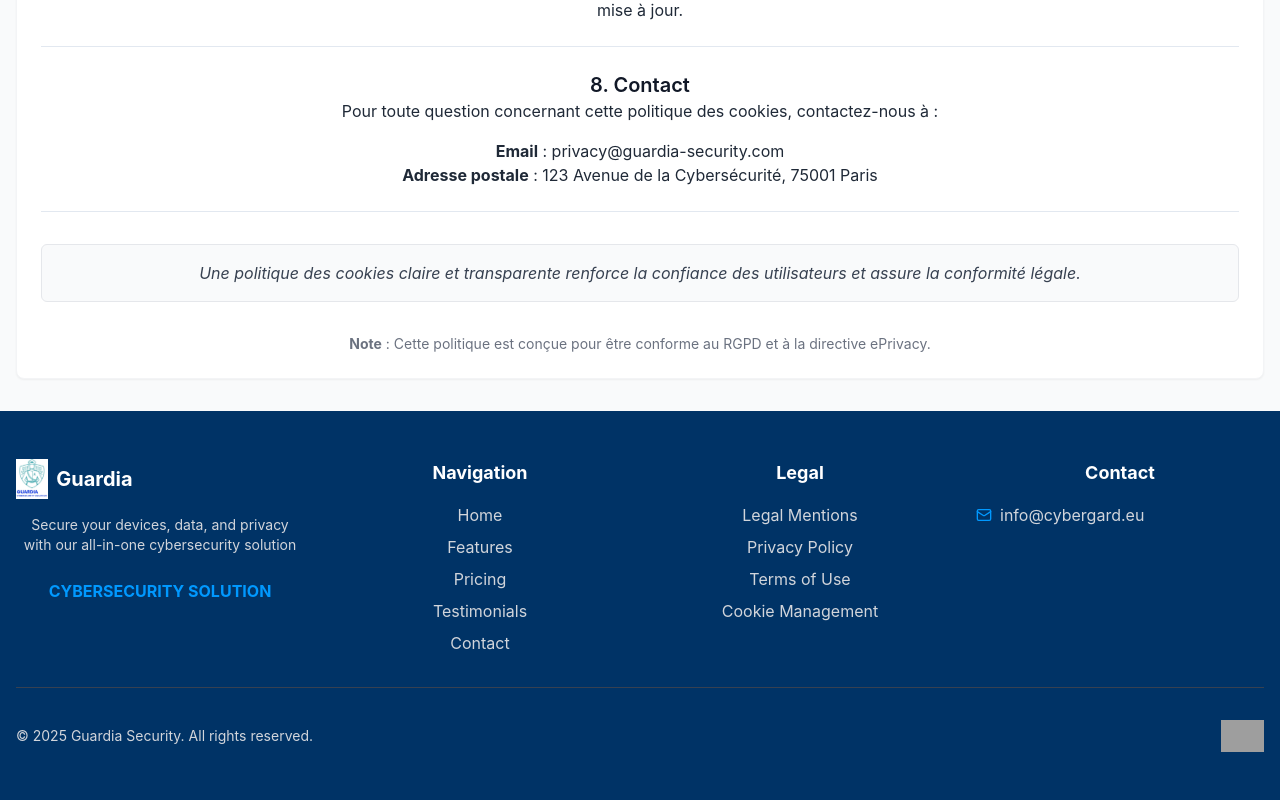
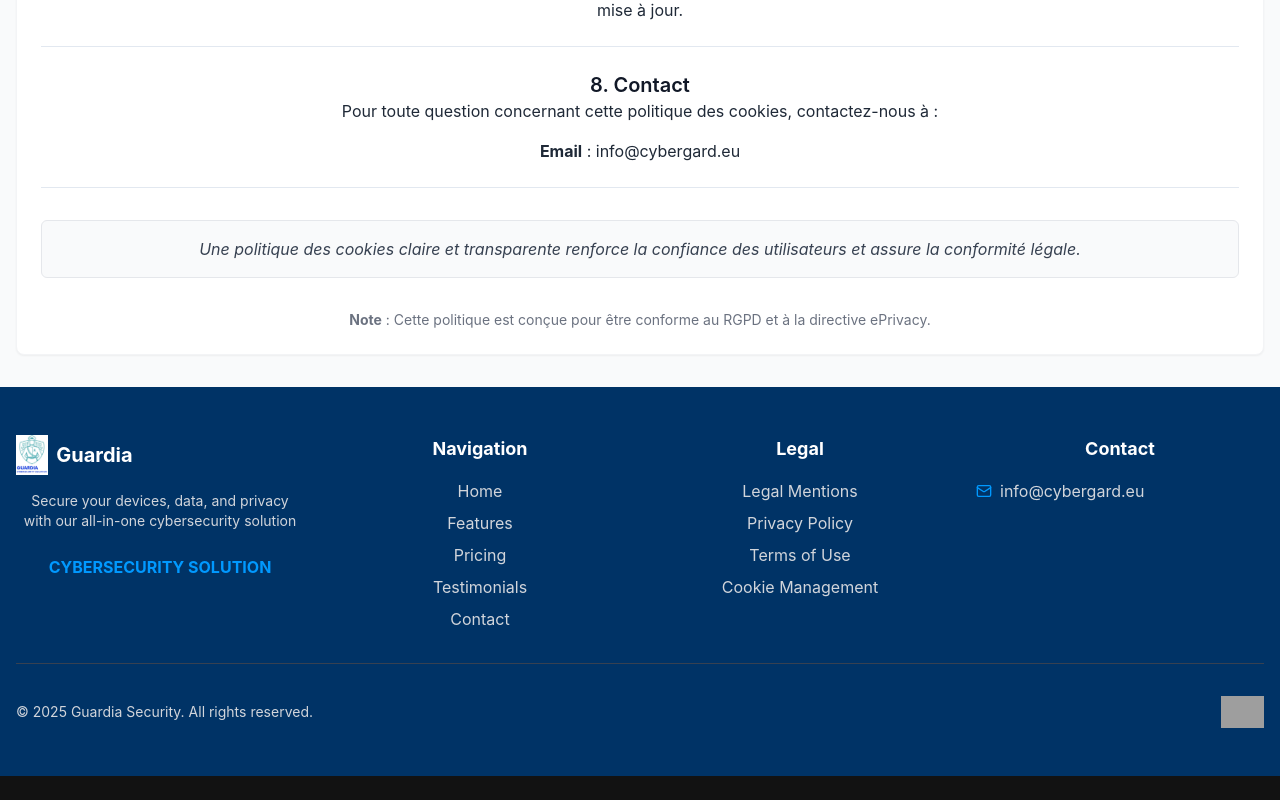
Before and after one commit to mygoldor/secureverse-guardian, a React (Vite) app: page /cookies in a window 1280 px wide. Shown: the part 2095-2895 px from the top of the page. After the commit the page ends 2871 px from the top, so only its background shows below. Built offline with nearby package versions, Linux system fonts and the light colour scheme; grey boxes are pictures that could not be loaded.

Commit message:
Update contact email in CookiesSection
Updates the contact email address in the CookiesSection component to info@cybergard.eu. Removes the postal address.

```diff
--- a/src/components/cookies/CookiesPolicyContent.tsx
+++ b/src/components/cookies/CookiesPolicyContent.tsx
@@ -1,4 +1,3 @@
-
 import React from 'react';
 import { Separator } from '@/components/ui/separator';
 
@@ -144,8 +143,7 @@ const CookiesPolicyContent: React.FC = () => {
         Pour toute question concernant cette politique des cookies, contactez-nous à :
       </p>
       <ul className="list-none mb-4">
-        <li><strong>Email</strong> : privacy@guardia-security.com</li>
-        <li><strong>Adresse postale</strong> : 123 Avenue de la Cybersécurité, 75001 Paris</li>
+        <li><strong>Email</strong> : info@cybergard.eu</li>
       </ul>
 
       <Separator className="my-6" />
```
